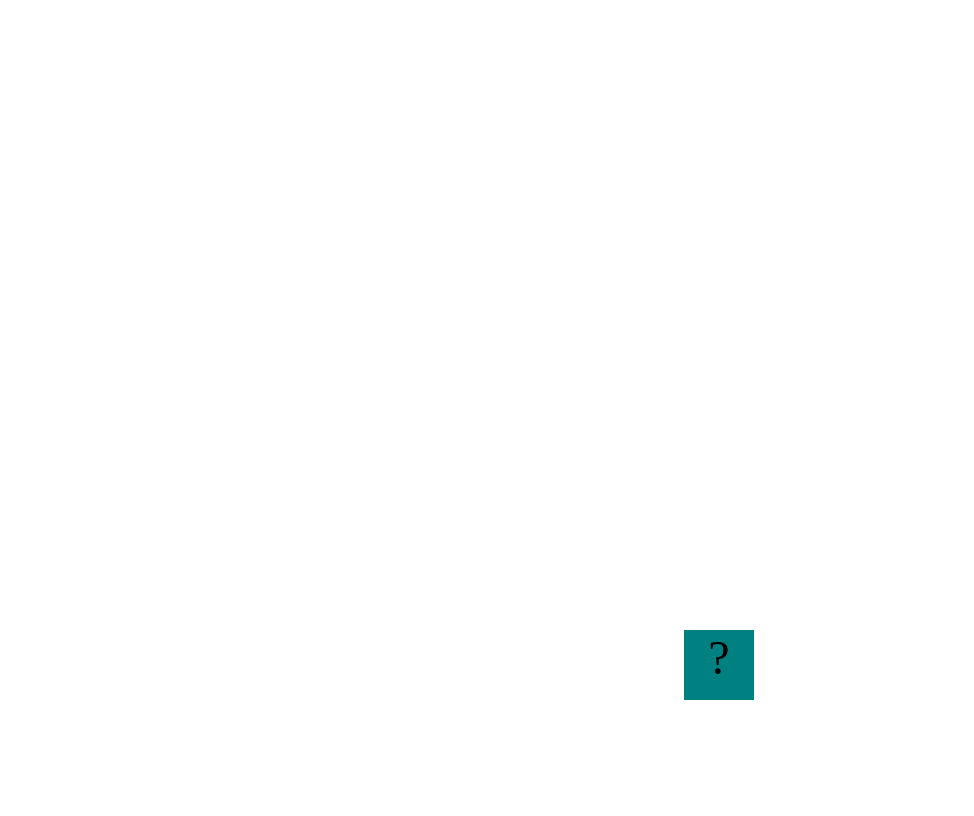
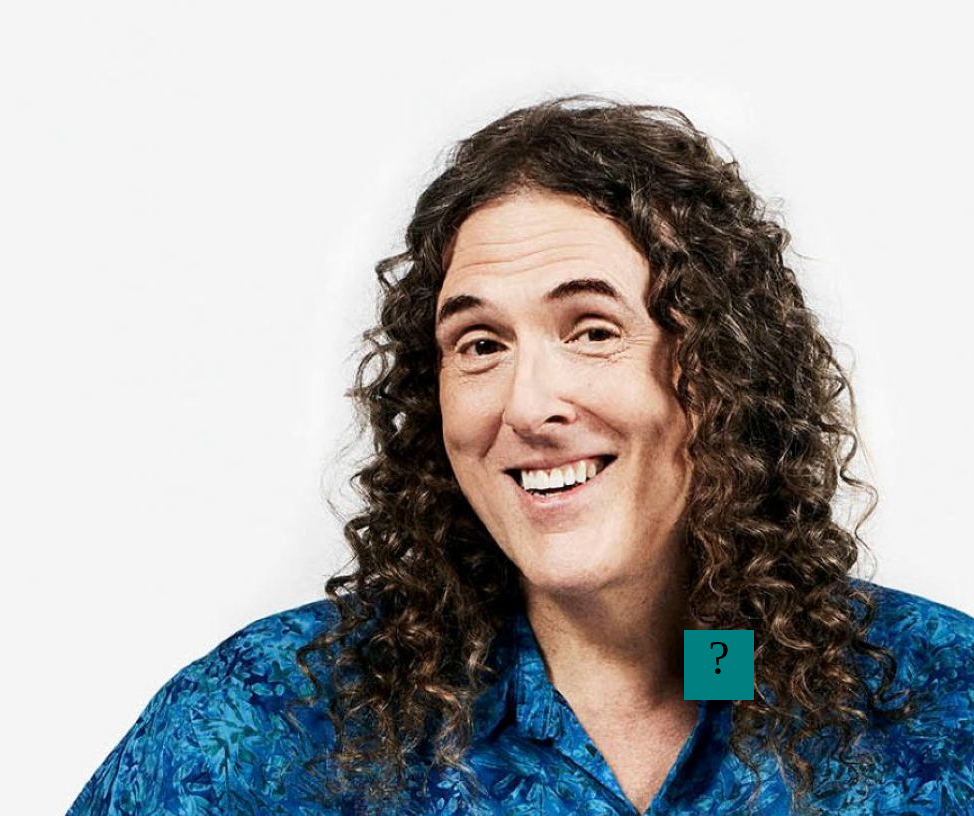
Before and after one commit to benjaminrodriguez9312/benjaminrodriguez9312.github.io, a plain HTML site: page fsd-projects/bouncing-box/index.html in a window 1280 px wide. Shown: the whole page, without its empty margins (306-1280 px from the left). Drawn offline with Linux system fonts and the light colour scheme.

Commit message:
Finished Website

```diff
--- a/fsd-projects/bouncing-box/index.html
+++ b/fsd-projects/bouncing-box/index.html
@@ -5,6 +5,12 @@
     <title>Bouncing Box</title>
     <script src="jquery.min.js"></script>
     <style>
+
+      body {
+       background-image: url("Alfred.jpg");
+        background-color: #cccccc;
+      }
+
       .box {
         width: 70px;
         height: 70px;
@@ -77,6 +83,7 @@
         var speedY = 10;
         var boardHeight = jQuery(window).height();
 
+
         /**
          * This Function will be called 20 times/second.
          * Each time it is called, it should move the Box to a new location.
@@ -108,11 +115,13 @@
          */
         function handleBoxClick() {
           positionX = 0;
-          positionY = 0
+          positionY = 0;
           changeBoxText(points);
           points ++;
           speed = 3 * points + 10;
           speedY = 3 * points + 10;
+
+
         }
 
 
```
Also changed, not shown: fsd-projects/bouncing-box/Alfred.jpg (added).
